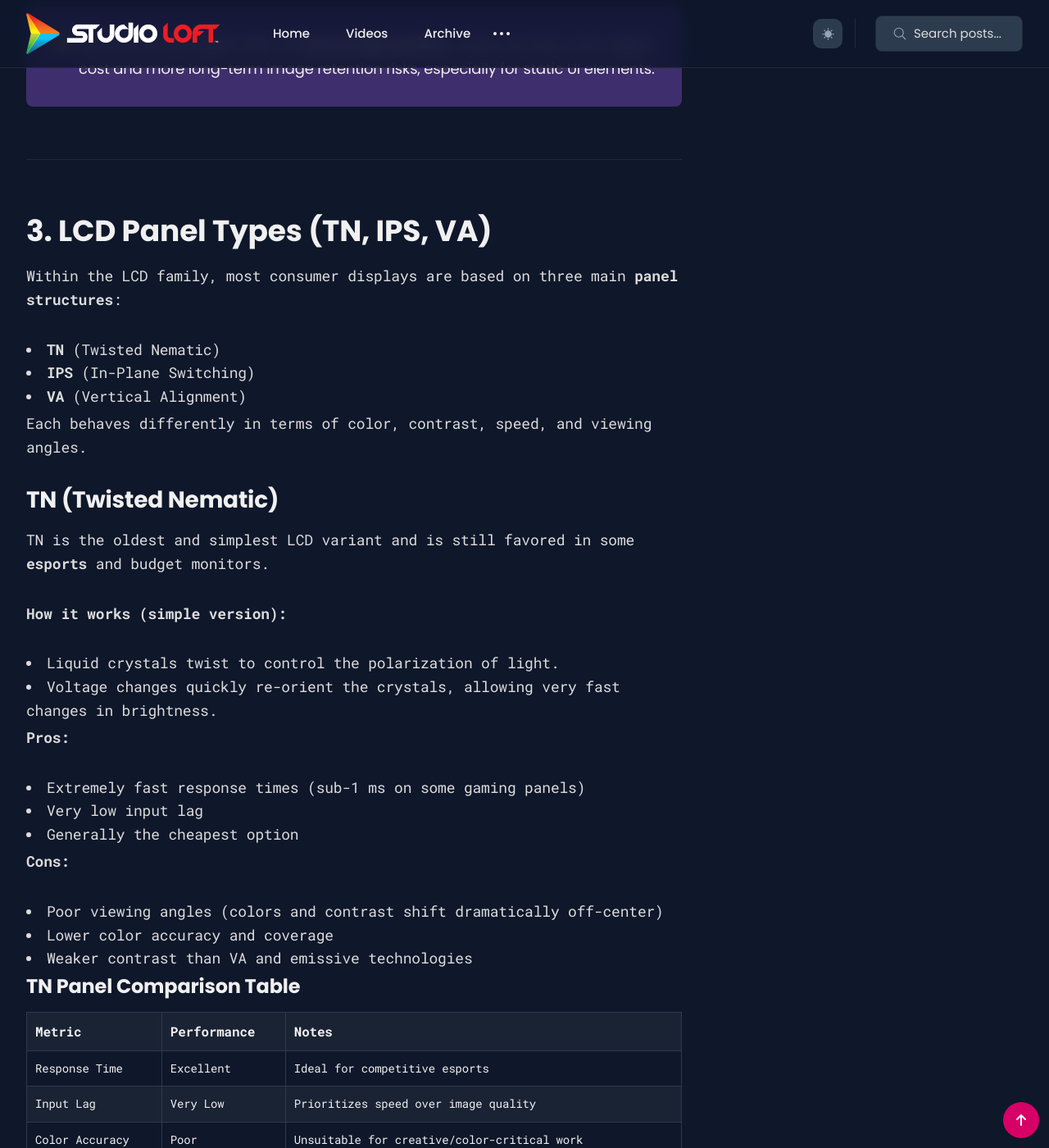
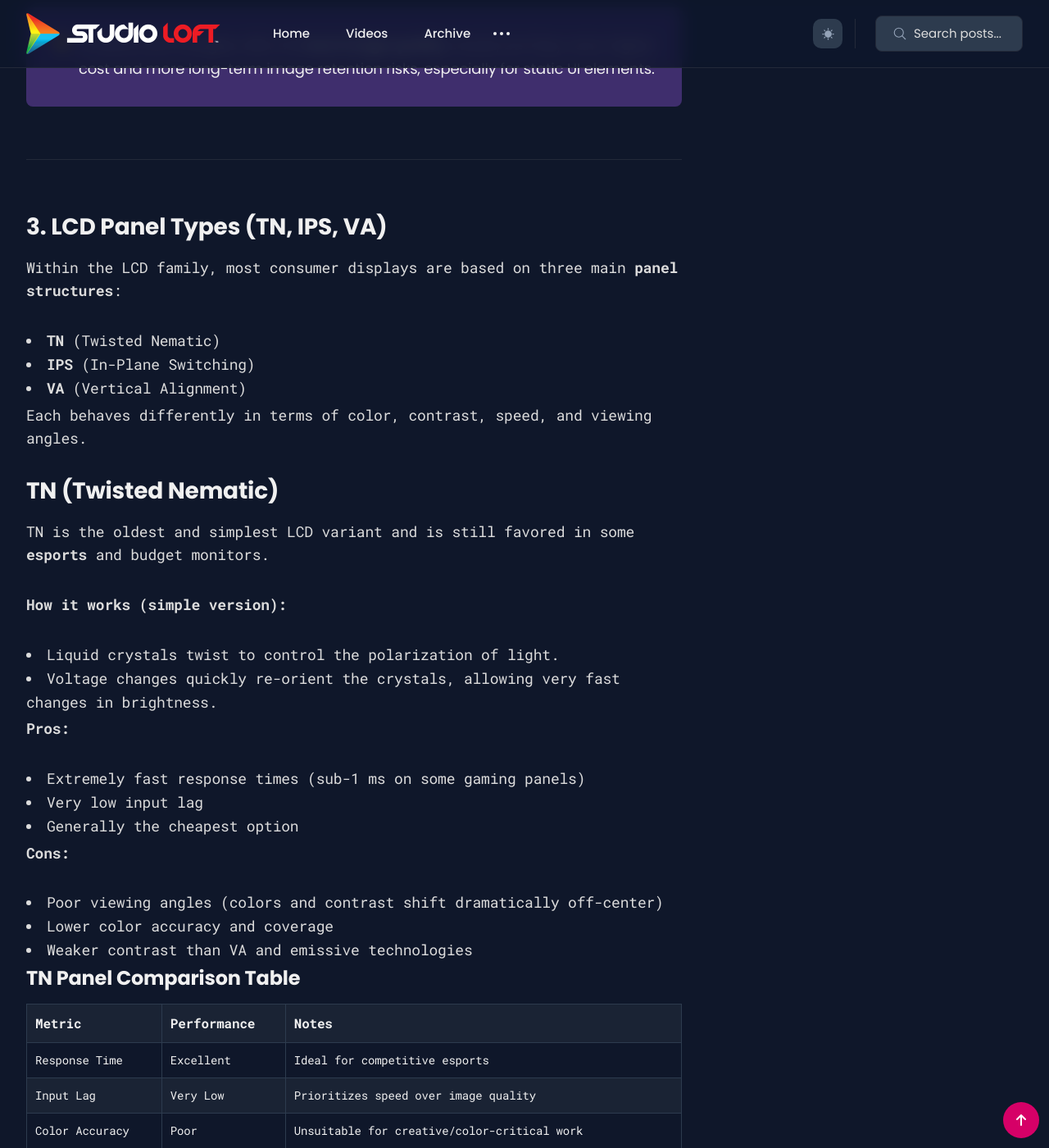
Before and after one commit to studioloft/studioloft.github.io, a Jekyll site: the page built from _posts/2025-11-01-display-technology.md, in a window 1280 px wide and 1400 px high, scrolled down 3363 px. Shown: the whole window at 82% size. Built offline with Jekyll 4.4.1, drawn with Linux system fonts in a browser that asks for light colours.

```diff
--- a/_posts/2025-11-01-display-technology.md
+++ b/_posts/2025-11-01-display-technology.md
@@ -77,7 +77,7 @@ Emissive technologies offer the **best image quality** overall, but they carry h
 
 ---
 
-# <a id="lcd-panels"></a> 3. LCD Panel Types (TN, IPS, VA)
+## <a id="lcd-panels"></a> 3. LCD Panel Types (TN, IPS, VA)
 
 Within the LCD family, most consumer displays are based on three main **panel structures**:
 
--- a/css/_4-layouts/page.scss
+++ b/css/_4-layouts/page.scss
@@ -213,7 +213,7 @@
 .post,
 .page {
   color: var(--text-color);
-
+  h1:target::before,
   h2:target::before,
   h3:target::before,
   h4:target::before,
@@ -223,6 +223,7 @@
     display: block;
     height: 100px;
     margin-top: -80px;
+    scroll-margin-top: 96px;
   }
 
   a:not([class]) {
```
